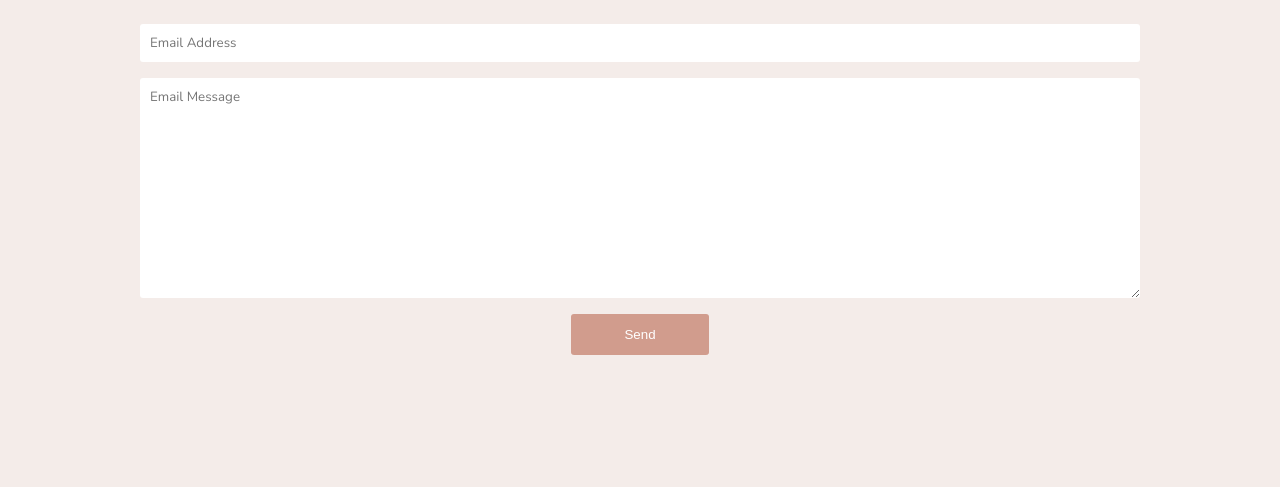
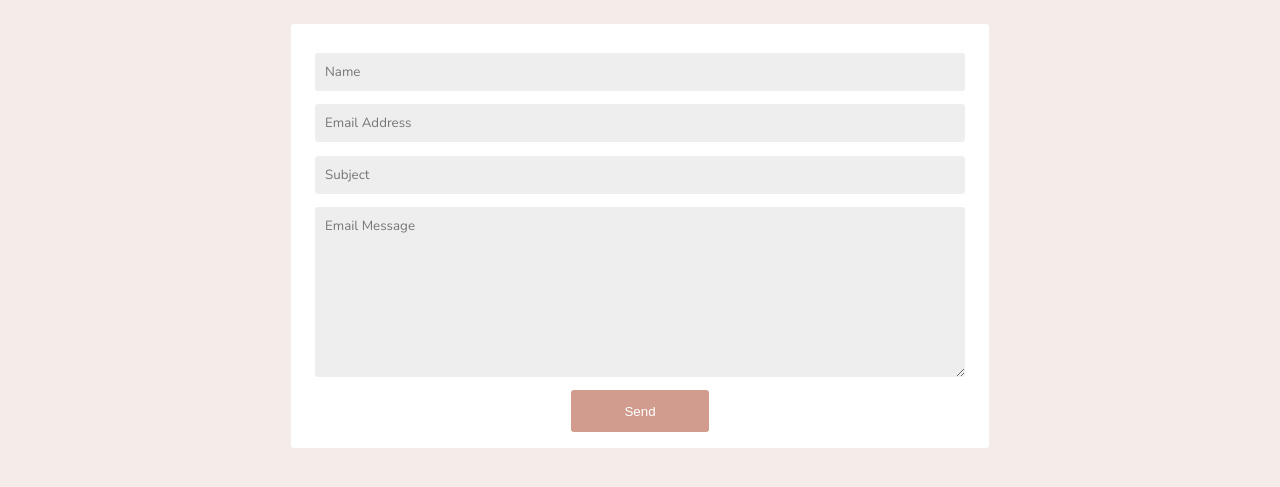
Before and after one commit to jeanleng/personal-portfolio, a plain HTML site: page contact.html in a window 1280 px wide. Shown: the part 155-642 px from the top of the page. Drawn offline with nearby package versions, Linux system fonts and the light colour scheme.

Commit message:
Add subject and name line in contact form

```diff
--- a/contact.html
+++ b/contact.html
@@ -26,13 +26,16 @@
 
         <main>
             <h1>Contact me!</h1>
-            <form action="https://formsubmit.co/eng.jeanlin@gmail.com" method="POST">
+            <!-- <form action="https://formsubmit.co/eng.jeanlin@gmail.com" method="POST"> -->
+            <form action="email.php" method="post">
                 <input type="hidden" name="_captcha" value="false">
                 <input type="hidden" name="_subject" value="Client Email">
-                <input type="email" name="email" placeholder="Email Address" required>
+                <input type="text" name="name" placeholder="Name" required>
+                <input type="text" name="email" placeholder="Email Address" required>
+                <input type="text" name="subject" placeholder="Subject" required>
                 <textarea name="message" placeholder="Email Message" required></textarea>
                 <input type="hidden" name="_next" value="https://jeanleng.netlify.app/thankyou.html">
-                <button type="submit">Send</button>
+                <button type="submit" name="submit">Send</button>
            </form>
         </main>
     </div>
--- a/css/contact.scss
+++ b/css/contact.scss
@@ -2,7 +2,7 @@
 @import "./base";
 
 main {
-    padding: 0 2em;
+    padding: 0 2em 2em 2em;
     text-align: center;
 
     h1 {
@@ -16,13 +16,16 @@ main {
 
     form {
         margin: 0 auto;
-        width: 100%;
+        padding: 1em 1.5em;
+        background: $white;
+        border-radius: 3px;
     }
 
     input, textarea {
         display: block;
         padding: 0.75em;
-        margin: 1.2em auto;
+        margin: 1em auto;
+        background: #eee;
         border: 0;
         border-radius: 3px;
         min-width: calc(100% - 1.5em);
@@ -31,7 +34,7 @@ main {
     }
 
     textarea {
-        min-height: 200px;
+        min-height: 150px;
     }
 
     button {
@@ -66,13 +69,6 @@ main {
 @media only screen and (min-width: 720px) {
 
     form, input, textarea {
-        max-width: 700px;
+        max-width: 650px;
     }
 }
-
-@media only screen and (min-width: 920px) {
-
-    form, input, textarea {
-        max-width: 1000px;
-    }
-}
```
Also changed, not shown: css/about.css, css/contact.css, css/portfolio.css, css/style.css, 5 other files.
